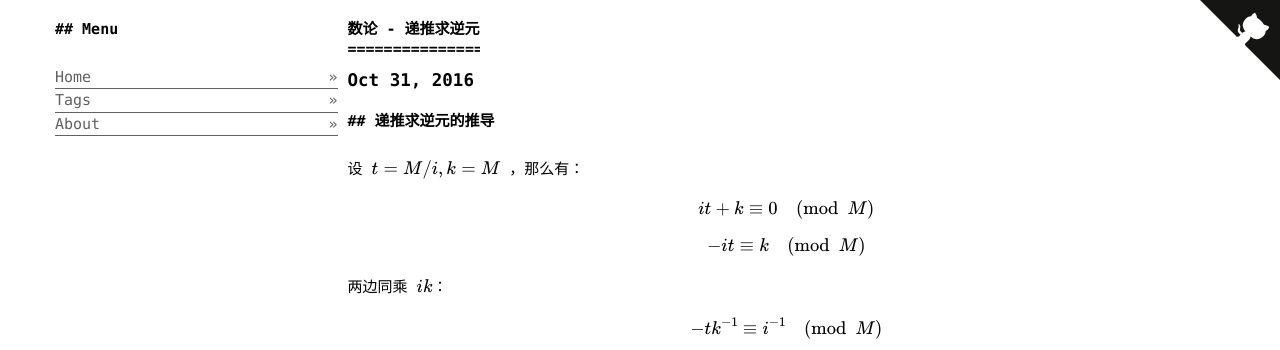
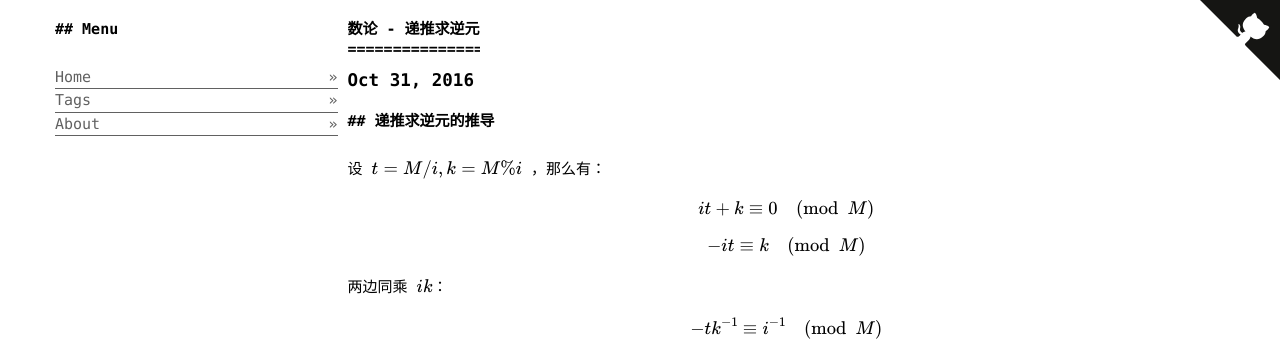
Before and after one commit to zbaxrl/zbaxrl.github.io, a Jekyll site: the page built from _posts/2016-10-31-inverse-recursion.md, in a window 1280 px wide. Shown: the top 350 px of the page. Built offline with Jekyll 4.4.1, drawn with Linux system fonts in a browser that asks for light colours; formulas are drawn with MathJax 3.

Commit message:
Fix a typo

```diff
--- a/_posts/2016-10-31-inverse-recursion.md
+++ b/_posts/2016-10-31-inverse-recursion.md
@@ -8,7 +8,7 @@ tags: [数论, 逆元]
 
 ## 递推求逆元的推导
 
-设 $$ t = M / i, k = M % i $$ ，那么有：
+设 $$ t = M / i, k = M \% i $$ ，那么有：
 
 $$ it + k \equiv 0 \pmod M $$
 
```
